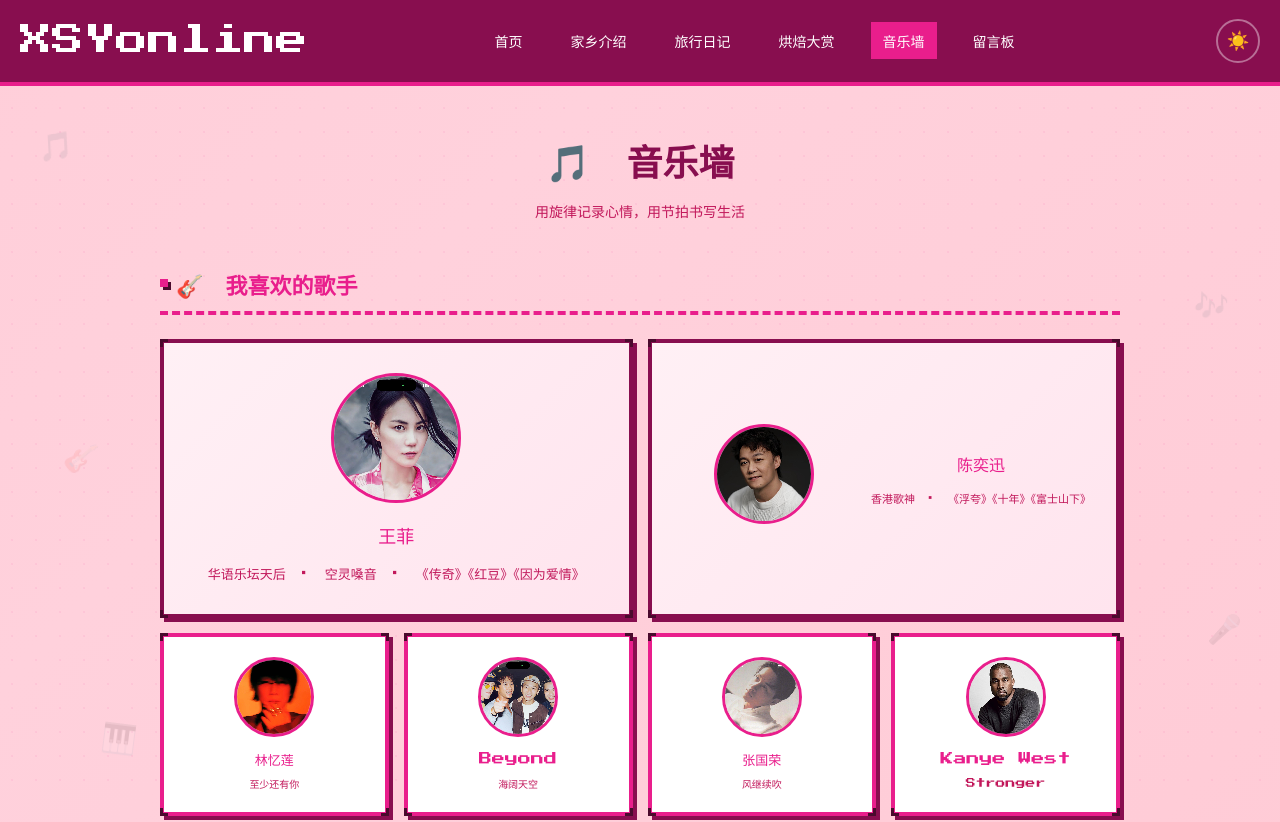
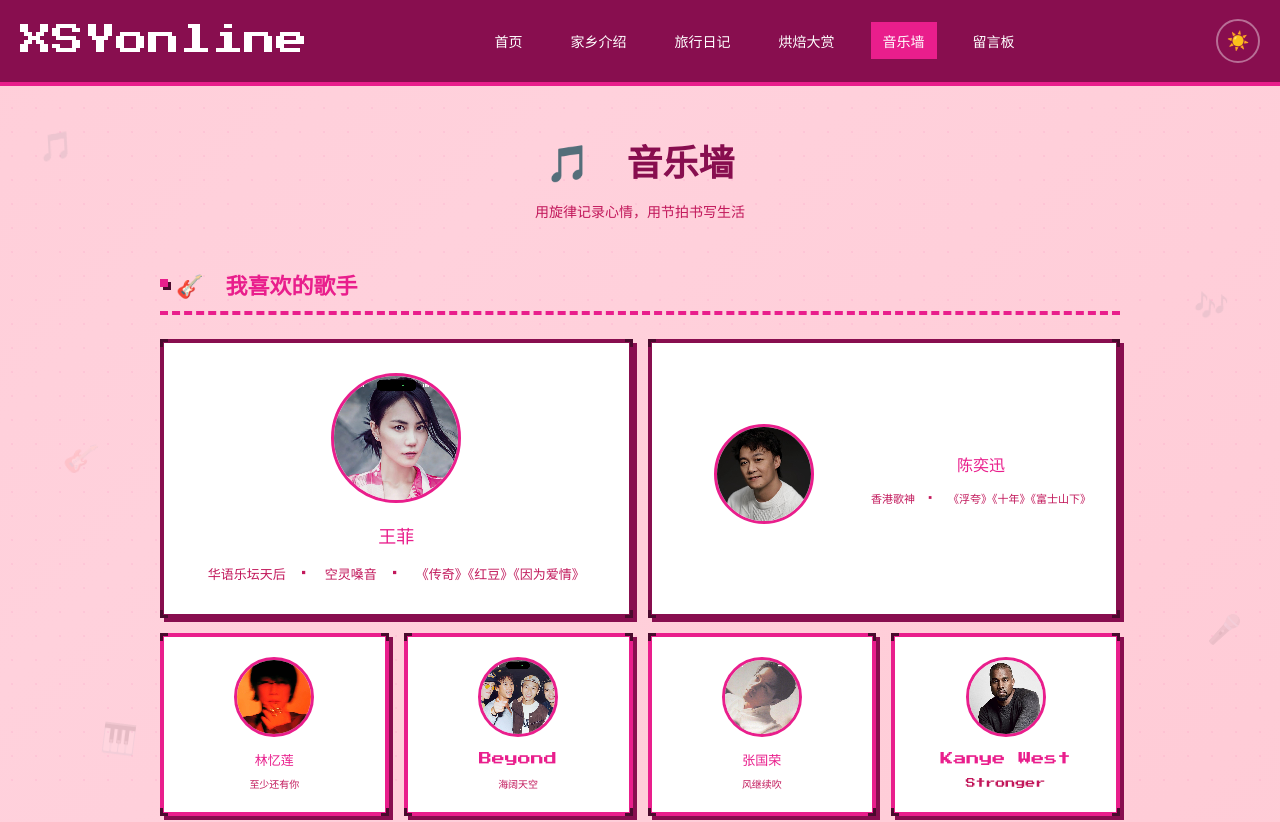
Before and after one commit to xsy0128/xsyonline, a plain HTML site: page html/music.html in a window 1280 px wide. Shown: the top 822 px of the page. Drawn offline with Linux system fonts and the light colour scheme; a web font is replaced by a local one.

Commit message:
Fix singer card background consistency

```diff
--- a/html/music.html
+++ b/html/music.html
@@ -65,7 +65,6 @@
     }
 
     .singer-card.featured {
-      background: linear-gradient(135deg, #FFF0F5, #FFE4EE);
       border-color: var(--secondary);
     }
 
```
